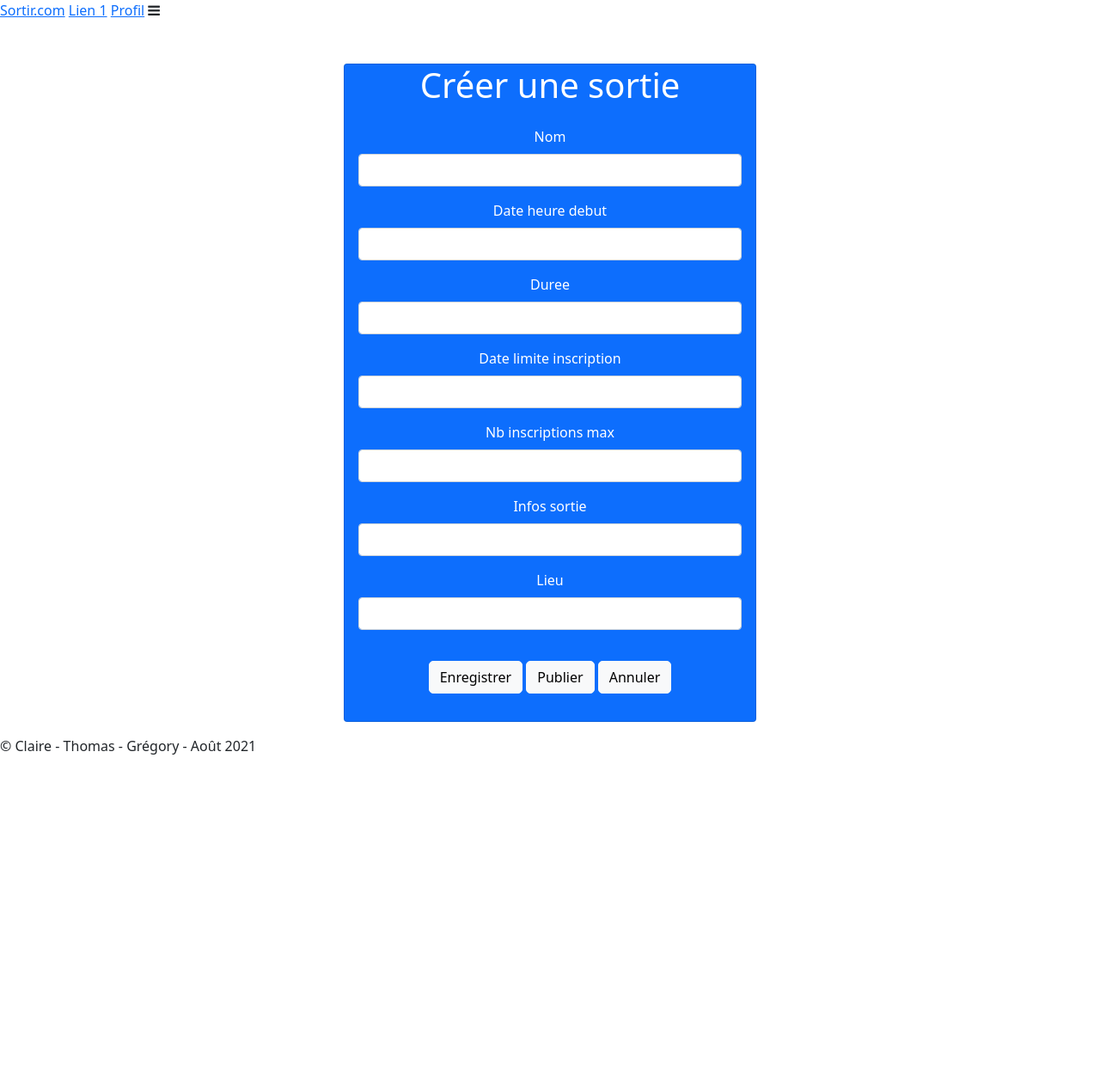
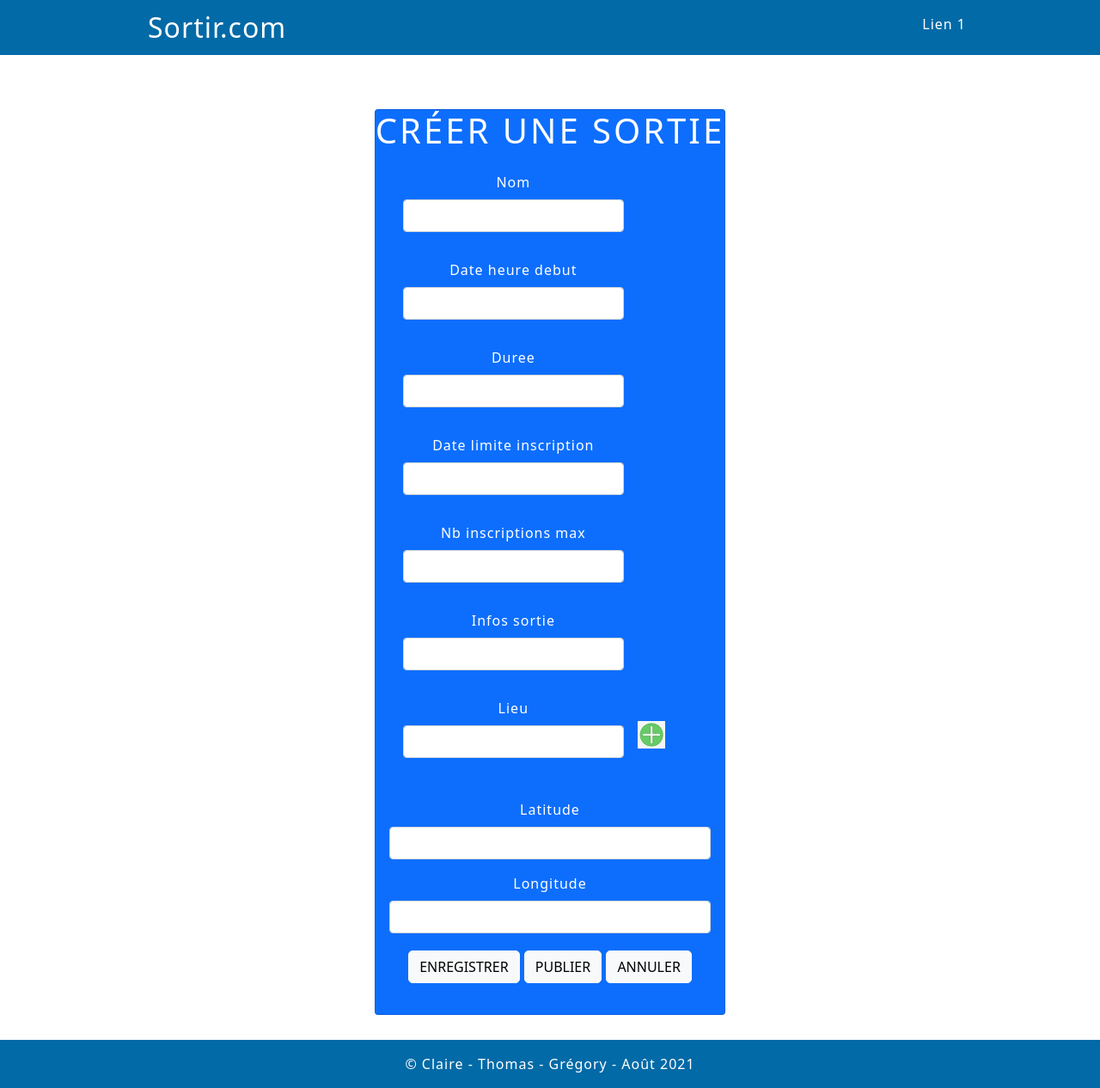
Before and after one commit to minel50/sortir, a Symfony app: template templates/sortie/create.html.twig in a window 1280 px wide. Shown: the whole page at 86% size. Before the commit the page ends 878 px from the top, so only its background shows below. Run offline with Twig, Linux system fonts and the light colour scheme; the template is opened without the code that fills it, so the values that code supplies are empty; form fields are guessed from the names that the template uses; some libraries are stand-ins or nearby versions.

Commit message:
sortie list/sortie form

```diff
--- a/src/Security/LoginAuthenticator.php
+++ b/src/Security/LoginAuthenticator.php
@@ -96,7 +96,7 @@ class LoginAuthenticator extends AbstractFormLoginAuthenticator implements Passw
             return new RedirectResponse($targetPath);
         }
 
-        return new RedirectResponse($this->urlGenerator->generate('app_login'));
+        return new RedirectResponse($this->urlGenerator->generate('sortie_list'));
     }
 
     protected function getLoginUrl()
--- a/templates/base.html.twig
+++ b/templates/base.html.twig
@@ -6,9 +6,10 @@
         <meta name="viewport" content="width=device-width, initial-scale=1.0">
         <title>{% block title %}Sortir.com{% endblock %}</title>
         <link rel="stylesheet" href="https://cdnjs.cloudflare.com/ajax/libs/font-awesome/4.7.0/css/font-awesome.min.css">
-        <link rel='stylesheet' href="https://boo
+        <link rel='stylesheet' href="https://bootswatch.com/5/lux/bootstrap.min.css">
         <link rel="stylesheet" href="{{ asset('css/app.css') }}">
         {% block stylesheets %}
+            <link rel="stylesheet" href="https://cdnjs.cloudflare.com/ajax/libs/font-awesome/4.7.0/css/font-awesome.min.css">
         <link rel="stylesheet" href="bootstrap/css/bootstrap.min.css">
         {% endblock %}
     </head>
@@ -16,10 +17,10 @@
         <div class="app-header-wrapper">
             <header>
                 <nav id="navbar">
-                    <a href="">Sortir.com</a>
+                    <a href="{{ path('sortie_list') }}">Sortir.com</a>
                     <a href="">Lien 1</a>
-                    <a href="{{ path('participant_gestionProfil')}}">Profil</a>
                     {% if app.user %}
+                        <a href="{{ path('participant_gestionProfil')}}">Profil</a>
                         <a href="{{ path('app_logout') }}">Se déconnecter</a>
                     {% endif %}
                     <a onclick="toggleMenu()"><i class="fa fa-bars"></i></a>
--- a/templates/sortie/create.html.twig
+++ b/templates/sortie/create.html.twig
@@ -1,6 +1,6 @@
 {% extends 'base.html.twig' %}
 
-{% block title %}Créer une sortie!{% endblock %}
+{% block title %}{{ parent()}} | Créer une sortie {% endblock %}
 
 {% block body %}
 
@@ -15,24 +15,37 @@
             <div class ='list-group' style="text-align:center;">
 
                 {{form_start(sortieForm)}}
-                <p style="margin: auto;">{{form_row(sortieForm.nom) }}<p>
-                <p style="margin: auto;">{{form_row(sortieForm.dateHeureDebut) }}<p>
-                <p style="margin: auto;">{{form_row(sortieForm.duree) }}<p>
-                <p style="margin: auto;">{{form_row(sortieForm.dateLimiteInscription) }}<p>
-                <p style="margin: auto;">{{form_row(sortieForm.nbInscriptionsMax) }}<p>
-                <p style="margin: auto;">{{form_row(sortieForm.infosSortie) }}<p>
-                <p style="margin: auto;">{{form_row(sortieForm.lieu) }}<p>
-                    <button type="submit" class="btn btn-light" style ="border-radius: 5px; margin: 20px auto auto;">Enregistrer</button>
-                    <button type="submit" class="btn btn-light" style ="border-radius: 5px; margin: 20px auto auto;">Publier</button>
-                    <button type="submit" class="btn btn-light" style ="border-radius: 5px; margin: 20px auto auto;">Annuler</button>
+                <p style="margin: auto;">{{form_row(sortieForm.nom) }}</p>
+                <p style="margin: auto;">{{form_row(sortieForm.dateHeureDebut) }}</p>
+                <p style="margin: auto;">{{form_row(sortieForm.duree) }}</p>
+                <p style="margin: auto;">{{form_row(sortieForm.dateLimiteInscription) }}</p>
+                <p style="margin: auto;">{{form_row(sortieForm.nbInscriptionsMax) }}</p>
+                <p style="margin: auto;">{{form_row(sortieForm.infosSortie) }}</p>
 
+                <p style="margin: auto;">{{form_row(sortieForm.lieu) }}<a href = "#" title="signe"><img src="{{ asset('img/signe plus.png') }}"></a>
+                </p>
+
+            </div>
+
+
+
+                <p style="margin: auto;">{{form_row(sortieForm.latitude) }}</p>
+                <p style="margin: auto;">{{form_row(sortieForm.longitude) }}</p>
+
+            <div style ="margin-top : 20px;margin-bottom: 20px">
+                    <button type="submit" class="btn btn-light" style ="border-radius: 5px; ">Enregistrer</button>
+                    <button type="submit" class="btn btn-light" style ="border-radius: 5px; ">Publier</button>
+                    <button type="submit" class="btn btn-light" style ="border-radius: 5px; ">Annuler</button>
+            </div>
 
                 {{form_end(sortieForm)}}
 
-            </div>
-        </div>
+
+
+
     </div>
 
 
 </div>
+</div>
 {% endblock %}
--- a/templates/sortie/list.html.twig
+++ b/templates/sortie/list.html.twig
@@ -1,6 +1,6 @@
 {% extends 'base.html.twig' %}
 
-{% block title %}the list of sorties{% endblock %}
+{% block title %}{{ parent()}} | main{% endblock %}
 
 {% block body %}
     <h1>Liste</h1>
@@ -19,9 +19,9 @@
       </ul>
 
     {% endfor %}
-        {% if (app.user.username == sortie.organisateur.email) OR (app.user.username == sortie.organisateur.pseudo) %}
+
         <a href ="{{path('sortie_create')}}" title=" Créer une liste" >
         <button type="submit" class="btn btn-dark" style ="border-radius: 5px; "> Créer une sortie</button>
         </a>
-        {% endif %}
+
 {% endblock %}
```
Also changed, not shown: src/Form/SortieType.php (+42 -24 lines), public/img/signe plus.png (added), 1 other file.
